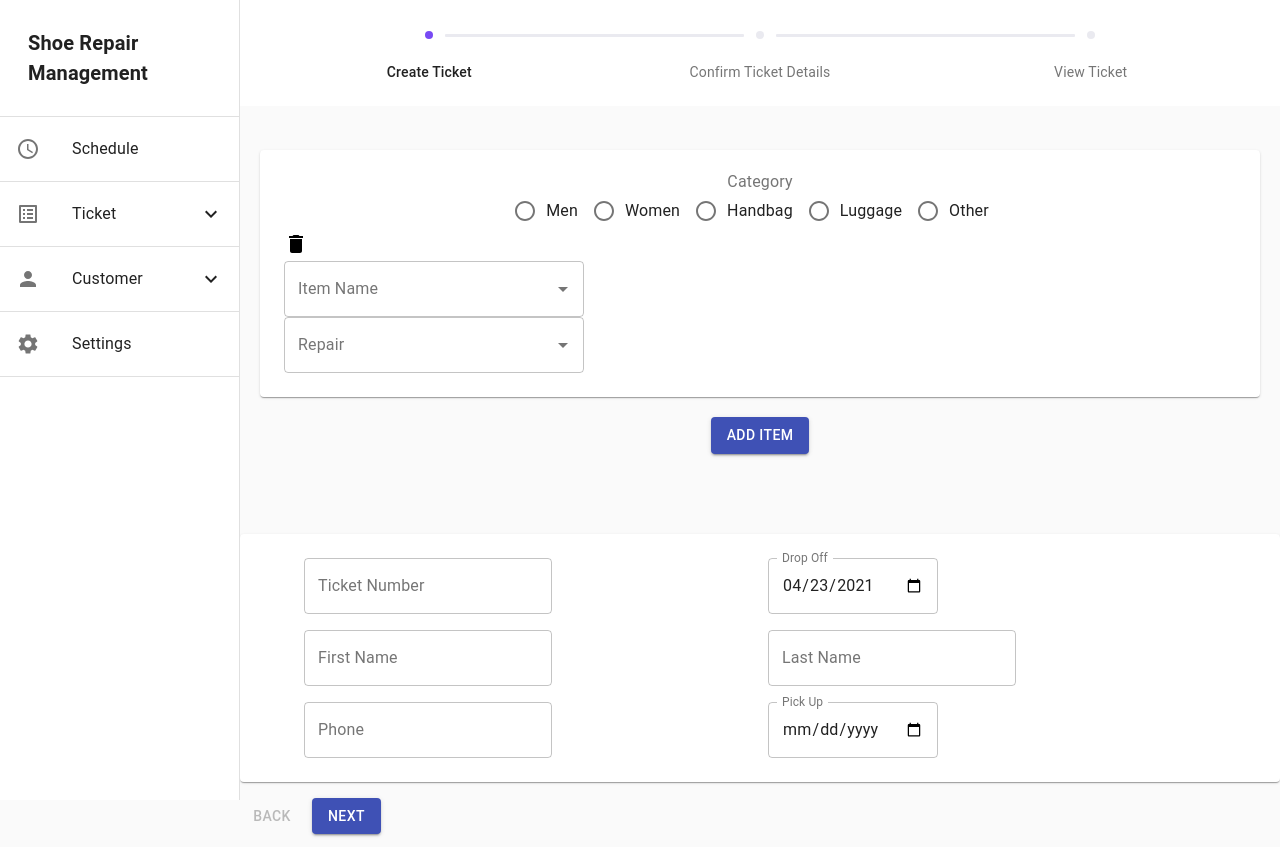
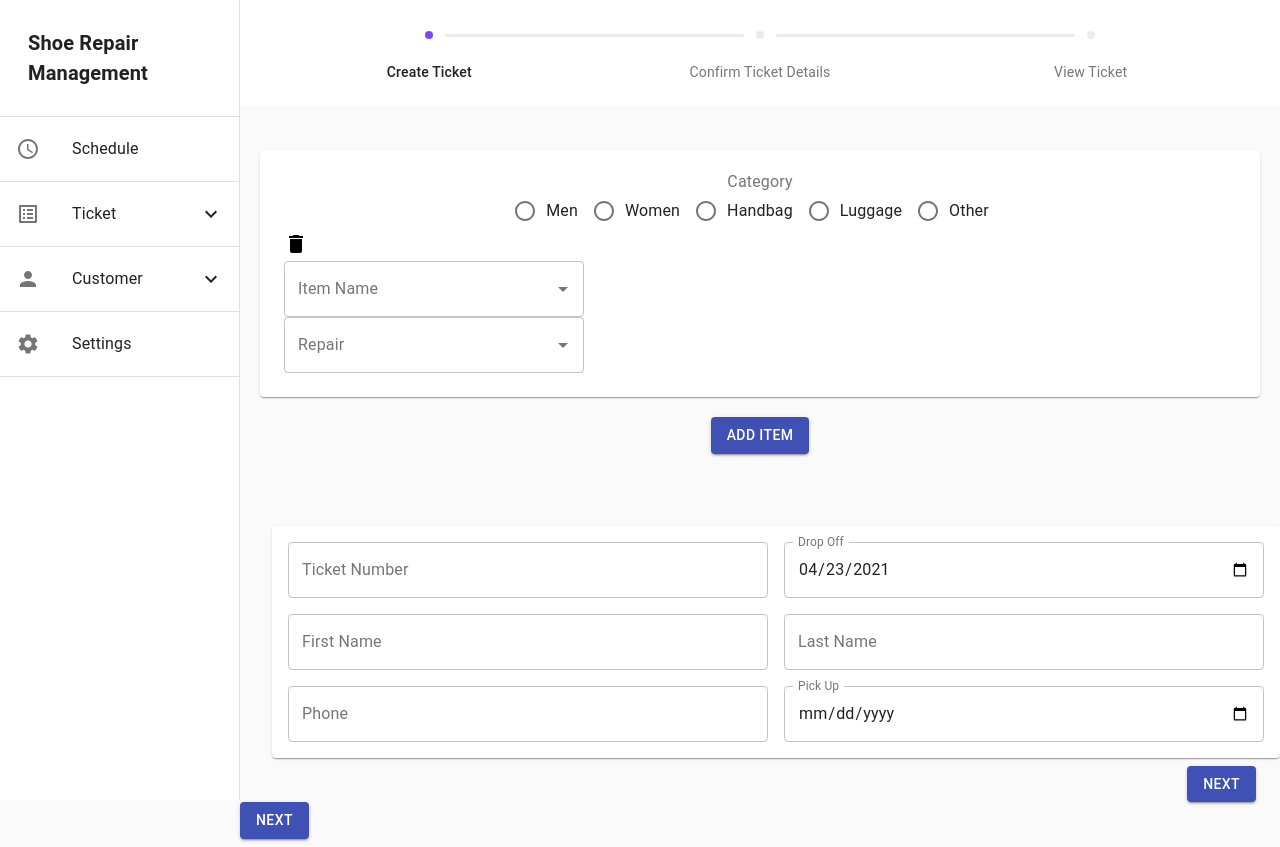
Before and after one commit to gosupark27/Shoe-Repair-Management, a React (Create React App) app in the folder client/: page /ticket in a window 1280 px wide. Built offline with nearby package versions, Linux system fonts and the light colour scheme.

Commit message:
feat: save customer detail

```diff
--- a/client/src/component/FormsUI/Button/index.js
+++ b/client/src/component/FormsUI/Button/index.js
@@ -14,7 +14,7 @@ const ButtonWrapper = ({children, }) => {
         variant:'contained',
         onClick: handleSubmit,
         color: 'primary',
-        fullWidth:true,
+        fullWidth:false,
     }
 
     return(
--- a/client/src/component/FormsUI/DateTimePicker/index.js
+++ b/client/src/component/FormsUI/DateTimePicker/index.js
@@ -11,7 +11,7 @@ const DateTimePicker = ({name, ...otherProps}) => {
         ...otherProps,
         type: 'date',
         variant:'outlined',
-        fullWidth:false,
+        fullWidth:true,
         InputLabelProps:{
             shrink:true
         }
--- a/client/src/component/FormsUI/Textfield/index.js
+++ b/client/src/component/FormsUI/Textfield/index.js
@@ -8,7 +8,7 @@ const TextfieldWrapper = ({name,...otherProps}) => {
     const configTextfield = {
         ...field,
         ...otherProps,
-        fullWidth: false,
+        fullWidth: true,
         variant:'outlined',
     }
 
--- a/client/src/component/createTicketForm.js
+++ b/client/src/component/createTicketForm.js
@@ -3,7 +3,7 @@ import ItemForm from './itemForm'
 import CustomerForm from './customerForm'
 import Grid from '@material-ui/core/Grid';
 
-const CreateTicketForm = () => {
+const CreateTicketForm = ({next}) => {
 
     return (
         <Grid container>
@@ -11,7 +11,7 @@ const CreateTicketForm = () => {
                 <ItemForm />
             </Grid>
             <Grid item xs={12}>
-                <CustomerForm />
+                <CustomerForm next={next}/>
             </Grid>
         </Grid>
     )
--- a/client/src/component/customerForm.js
+++ b/client/src/component/customerForm.js
@@ -15,12 +15,13 @@ import {TicketContext} from './Contexts/TicketContext'
 
 const useStyles = makeStyles(theme => ({
     formWrapper: {
-        margin: theme.spacing(2),
-        padding:theme.spacing(3),
+        margin: theme.spacing(1),
+        padding:theme.spacing(1),
     },
 }));
 
-const TicketForm = () => {
+const CustomerForm = ({next}) => {
+
     const[ticketDetails, setTicketDetails] = useContext(TicketContext)
     const date = new Date()
     const today = `${date.getFullYear()}-${((date.getMonth() > 8) ? (date.getMonth() + 1) : ('0' + (date.getMonth() + 1)))}-${((date.getDate() > 9) ? date.getDate() : ('0' + date.getDate()))}`
@@ -57,8 +58,6 @@ const TicketForm = () => {
         ticketNumber: '',
         dropDate: today,
         pickupDate: '',
-        ticketItems:'',
-
     };
 
     const FORM_VALIDATION = Yup.object().shape({
@@ -89,17 +88,22 @@ const TicketForm = () => {
     return (
         <Grid container>
             <Grid item xs={12}>
-                <Container maxWidth='lg' component={Paper}>
-                    <div  className={classes.formWrapper}>
+                <Container maxWidth='lg' >
+                    <div>
                         <Formik
                             initialValues={{ ...INITIAL_FORM_STATE }}
                             validationSchema={FORM_VALIDATION}
                             onSubmit={values => {
-                                setTicketDetails(...ticketDetails, ...values)
+                                console.log(values)
+                                console.log(typeof values)
+                                setTicketDetails({...ticketDetails,...values})
+                                console.log(ticketDetails)
+                                next()
+                                console.log('woohooo next step?')
                             }}
                         >
                             <Form>
-                                <Grid container spacing={2}>
+                                <Grid container className={classes.formWrapper} component={Paper} spacing={2}>
 
                                     <Grid item xs={6}>
                                         <Textfield name='ticketNumber' label='Ticket Number' />
@@ -125,6 +129,11 @@ const TicketForm = () => {
                                         <DateTimePicker name='pickupDate' label='Pick Up' />
                                     </Grid>
                                 </Grid>
+                                <Grid item xs={12} style={{textAlign:'right'}}>
+                                        <Button>
+                                            Next
+                                        </Button>
+                                    </Grid>
                             </Form>
 
                         </Formik>
@@ -138,4 +147,4 @@ const TicketForm = () => {
 
 }
 
-export default TicketForm;
+export default CustomerForm;
--- a/client/src/component/multiStepTicket.js
+++ b/client/src/component/multiStepTicket.js
@@ -105,16 +105,16 @@ function getSteps() {
   return ['Create Ticket', 'Confirm Ticket Details', 'View Ticket'];
 }
 
-function getStepContent(step) {
+function getStepContent(step, next) {
 
   switch (step) {
     case 0:
       return (
-        <CreateTicketForm />
+        <CreateTicketForm nextStep={next}/>
       );
     case 1:
       return (
-        <EditTicketForm />
+        <EditTicketForm nextStep={next}/>
       );
     case 2:
       return ' <ViewTickets/>';
@@ -130,10 +130,6 @@ export default function CustomizedSteppers() {
 
   const handleNext = () => {
     setActiveStep((prevActiveStep) => prevActiveStep + 1);
-  };
-
-  const handleBack = () => {
-    setActiveStep((prevActiveStep) => prevActiveStep - 1);
   };
 
   const handleReset = () => {
@@ -166,11 +162,8 @@ export default function CustomizedSteppers() {
             </div>
           ) : (
             <div className={classes.instructions}>
-              {getStepContent(activeStep)}
+              {getStepContent(activeStep, handleNext)}
               <div>
-                <Button disabled={activeStep === 0} onClick={handleBack} className={classes.button}>
-                  Back
-              </Button>
                 <Button
                   variant="contained"
                   color="primary"
```
